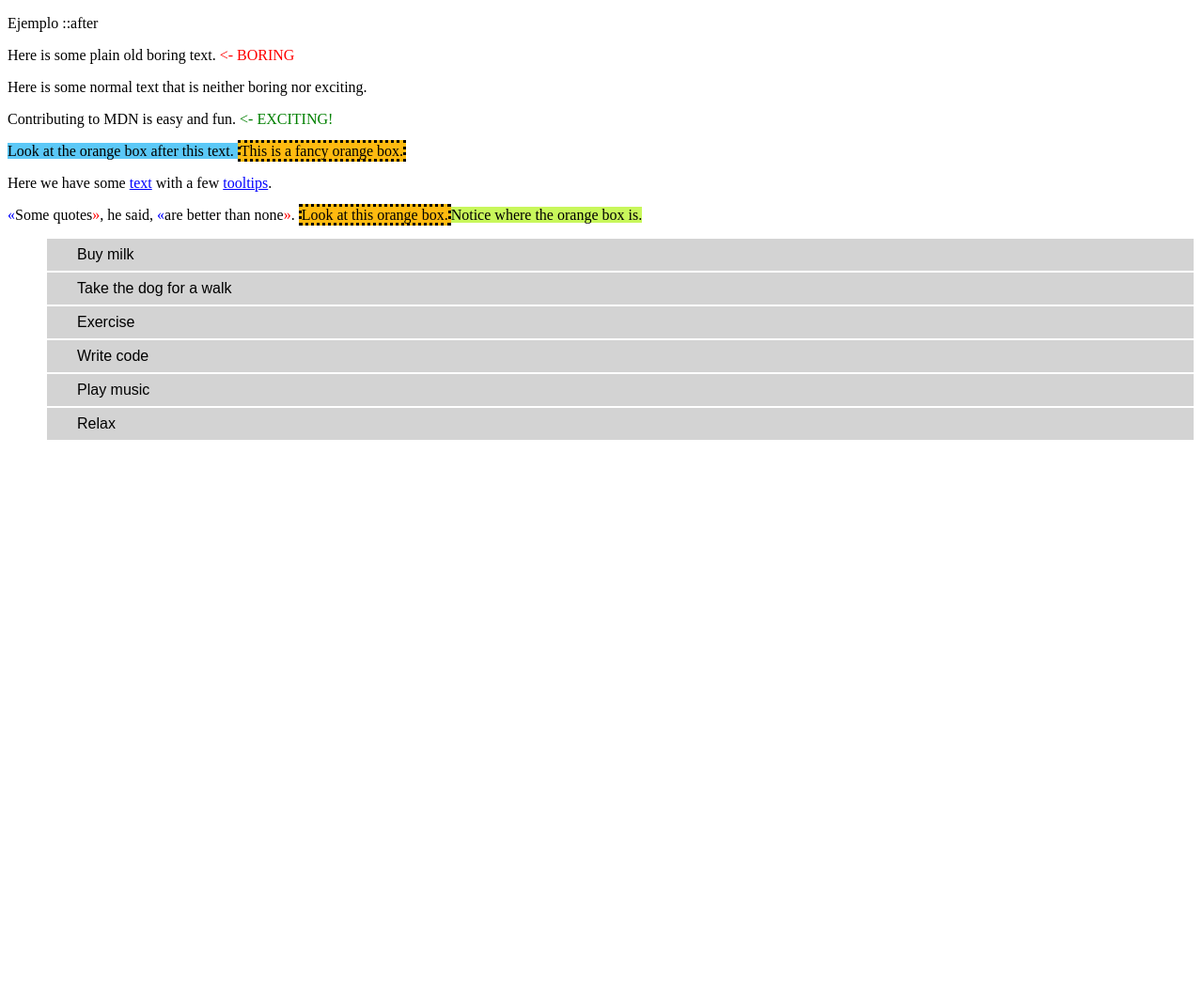
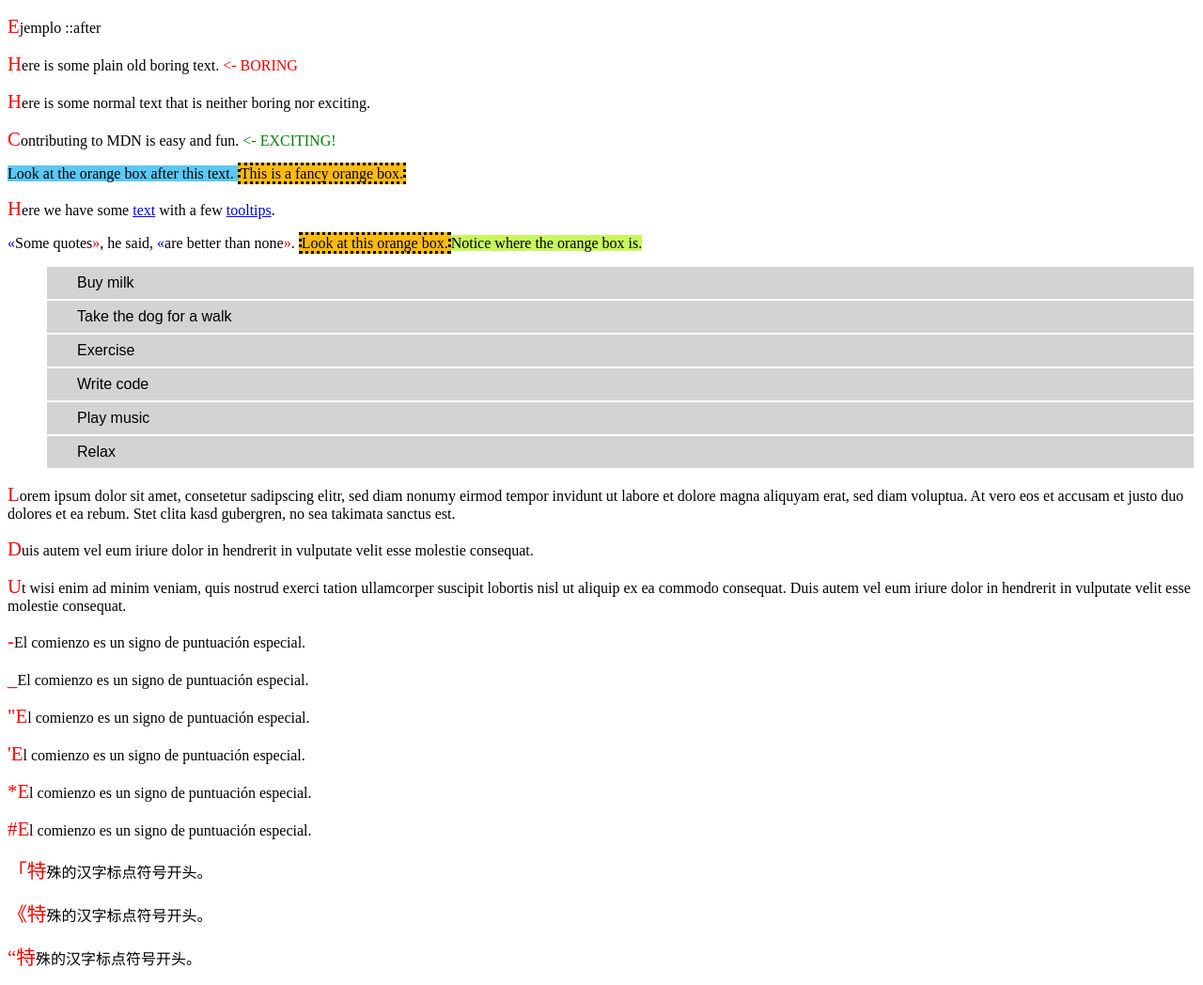
Before and after one commit to yeisons15/Curso_Frontend_Platzi, a plain HTML site: page psudoclasesyelementos.html in a window 1280 px wide. Shown: the whole page at 94% size. Before the commit the page ends 800 px from the top, so only its background shows below. Drawn offline with Linux system fonts and the light colour scheme.

Commit message:
Practica pseudoelemento ::first-letter

```diff
--- a/psudoclasesyelementos.html
+++ b/psudoclasesyelementos.html
@@ -36,6 +36,24 @@
         <li>Relax</li>
       </ul>
 
+      <p>Lorem ipsum dolor sit amet, consetetur sadipscing elitr, sed diam nonumy eirmod tempor invidunt
+        ut labore et dolore magna aliquyam erat, sed diam voluptua. At vero eos et accusam et justo duo
+        dolores et ea rebum. Stet clita kasd gubergren, no sea takimata sanctus est.</p>
+      <p>Duis autem vel eum iriure dolor in hendrerit in vulputate velit esse molestie consequat.</p>
+      <p>Ut wisi enim ad minim veniam, quis nostrud exerci tation ullamcorper suscipit lobortis nisl ut
+        aliquip ex ea commodo consequat. Duis autem vel eum iriure dolor in hendrerit in vulputate velit
+        esse molestie consequat.</p>
+      <p>-El comienzo es un signo de puntuación especial.</p>
+      <p>_El comienzo es un signo de puntuación especial.</p>
+      <p>"El comienzo es un signo de puntuación especial.</p>
+      <p>'El comienzo es un signo de puntuación especial.</p>
+      <p>*El comienzo es un signo de puntuación especial.</p>
+      <p>#El comienzo es un signo de puntuación especial.</p>
+      <p>「特殊的汉字标点符号开头。</p>
+      <p>《特殊的汉字标点符号开头。</p>
+      <p>“特殊的汉字标点符号开头。</p>
+
+
       <script>
         var list = document.querySelector('ul');
         list.addEventListener('click', function(ev) {
--- a/style.css
+++ b/style.css
@@ -87,3 +87,8 @@
     transform: rotate(45deg);
     width: 0.5em;
   }
+
+  p::first-letter {
+    color: red;
+    font-size: 130%;
+  }
```
